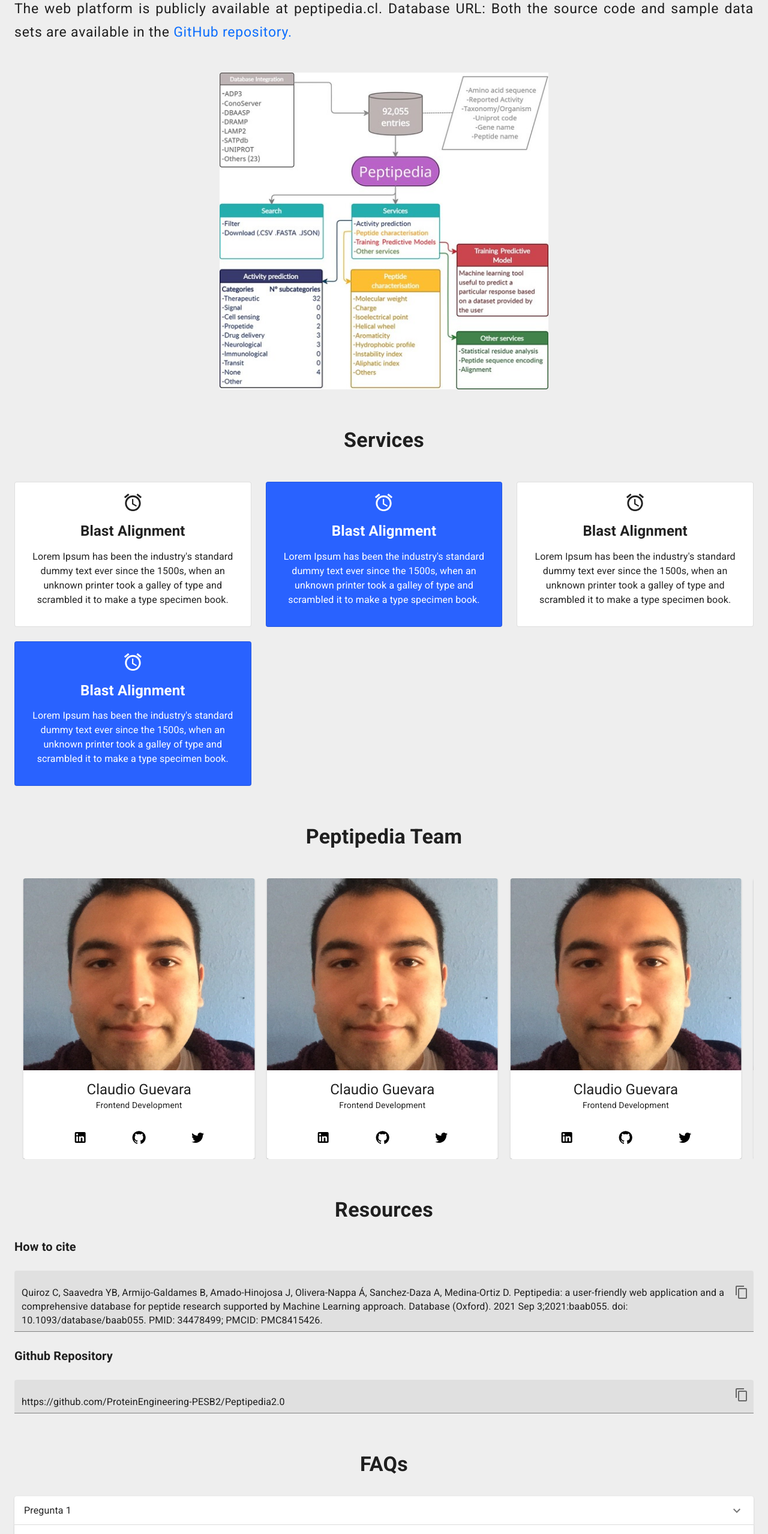
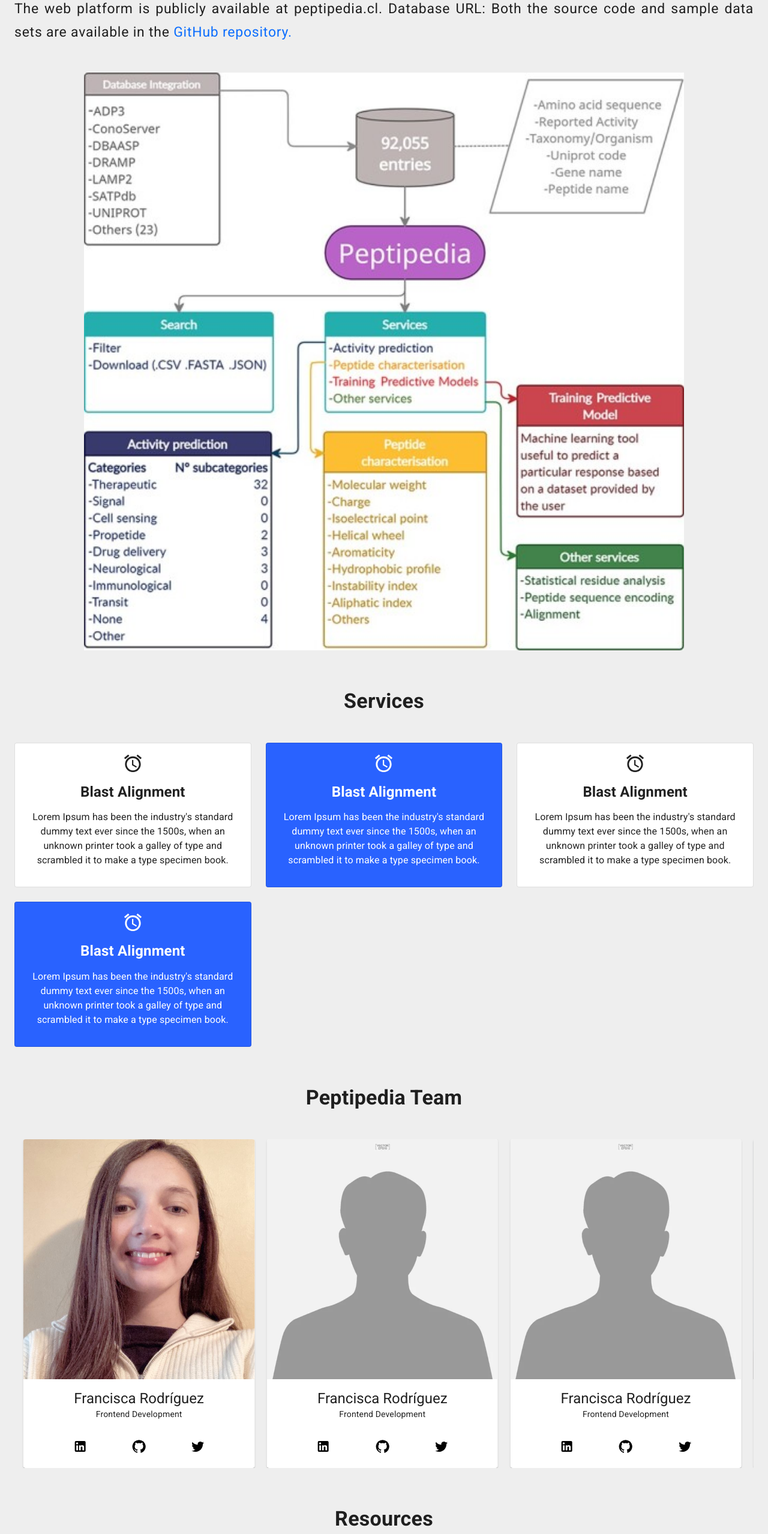
Before and after one commit to ProteinEngineering-PESB2/Peptipedia2.0, a React (Create React App) app in the folder app/: page / in a window 1280 px wide. Shown: the part 900-3457 px from the top of the page at 60% size. Built offline with nearby package versions, Linux system fonts and the light colour scheme.

Commit message:
modificando el menu

```diff
--- a/app/src/components/Dashboard/Alignment/Blast/Form.js
+++ b/app/src/components/Dashboard/Alignment/Blast/Form.js
@@ -73,7 +73,6 @@ const Form = ({ setData, setError, setSeverity, setOpenSnackbar, setPath }) => {
         setOpenSnackbar(true);
       } else {
         const { path } = res;
-
         const { data } = await axios.get(path);
 
         setLoading(false);
--- a/app/src/components/Dashboard/Home/About.js
+++ b/app/src/components/Dashboard/Home/About.js
@@ -65,7 +65,7 @@ const About = () => {
             width: '100%',
           }}
         >
-          <img src={Peptipedia} alt="header" style={{ height: "33rem" }}/>
+          <img src={Peptipedia} alt="header" className="img-peptipedia"/>
         </Grid>
       </Grid>
     </>
--- a/app/src/components/Dashboard/Home/CardProfile.js
+++ b/app/src/components/Dashboard/Home/CardProfile.js
@@ -9,19 +9,17 @@ import GitHubIcon from "@mui/icons-material/GitHub";
 import LinkedInIcon from "@mui/icons-material/LinkedIn";
 import TwitterIcon from "@mui/icons-material/Twitter";
 
-import Claudio from "../../../assets/claudio.jpeg";
-
-const CardProfile = () => {
+const CardProfile = ({ name, rol, image }) => {
   return (
     <>
       <Card sx={{ width: "95%" }}>
-        <CardMedia component="img" height="320" image={Claudio} alt="profile" />
+        <CardMedia component="img" height="400" image={image} alt="profile" className="image-center"/>
         <CardContent sx={{ textAlign: "center" }}>
           <Typography variant="h5" component="div">
-            Claudio Guevara
+            {name}
           </Typography>
           <Typography variant="body2" color="text.secodary">
-            Frontend Development
+            {rol}
           </Typography>
         </CardContent>
         <CardActions sx={{ paddingBottom: 3, marginTop: 1 }}>
--- a/app/src/components/Dashboard/Home/Team.js
+++ b/app/src/components/Dashboard/Home/Team.js
@@ -5,21 +5,23 @@ import Typography from "@mui/material/Typography";
 
 import CardProfile from "./CardProfile";
 
+import Claudio from "../../../assets/claudio.jpeg";
+import Fran from "../../../assets/fran.jpeg"
+import UnknownMan from "../../../assets/hombre-desconocido.jpg"
+
 const responsive = {
   0: { items: 1 },
   568: { items: 2 },
   1024: { items: 3 },
+  1500: { items: 4 },
 };
 
 const Team = () => {
   const items = [
-    <CardProfile />,
-    <CardProfile />,
-    <CardProfile />,
-    <CardProfile />,
-    <CardProfile />,
-    <CardProfile />,
-    <CardProfile />,
+    <CardProfile name="Claudio Guevara" rol="Frontend Development" image={Claudio}/>,
+    <CardProfile name="Francisca Rodríguez" rol="Frontend Development" image={Fran}/>,
+    <CardProfile name="Francisca Rodríguez" rol="Frontend Development" image={UnknownMan}/>,
+    <CardProfile name="Francisca Rodríguez" rol="Frontend Development" image={UnknownMan}/>,
   ];
 
   return (
--- a/app/src/components/Dashboard/Home/index.css
+++ b/app/src/components/Dashboard/Home/index.css
@@ -8,3 +8,9 @@
   transform: scale(1.1) !important;
   z-index: 2;
 }
+
+.img-peptipedia {
+  width: 100%;
+  max-width: 1000px;
+  height: auto;
+}
--- a/app/src/components/Dashboard/Home/index.js
+++ b/app/src/components/Dashboard/Home/index.js
@@ -5,7 +5,7 @@ import About from "./About";
 // import Statistics from "./Statistics";
 import Services from "./Services";
 import Team from "./Team";
-import FAQs from "./FAQs";
+// import FAQs from "./FAQs";
 import Contact from "./Contact";
 import Resources from "./Resources";
 
@@ -31,11 +31,11 @@ const Home = () => {
       <Grid container spacing={3} sx={{ marginTop: 5 }}>
         <Resources/>
       </Grid>
-      <Grid container spacing={3} sx={{ marginTop: 5 }}>
+      {/* <Grid container spacing={3} sx={{ marginTop: 5 }}>
         <Grid item lg={12} md={12} xs={12}>
           <FAQs />
         </Grid>
-      </Grid>
+      </Grid> */}
       <Grid container spacing={3} sx={{ marginTop: 5 }}>
         <Grid item lg={12} md={12} xs={12}>
           <Contact />
```
Also changed, not shown: app/src/assets/fran.jpeg (added), app/src/assets/hombre-desconocido.jpg (added). Lines whose indentation alone changed are shown as unchanged.
